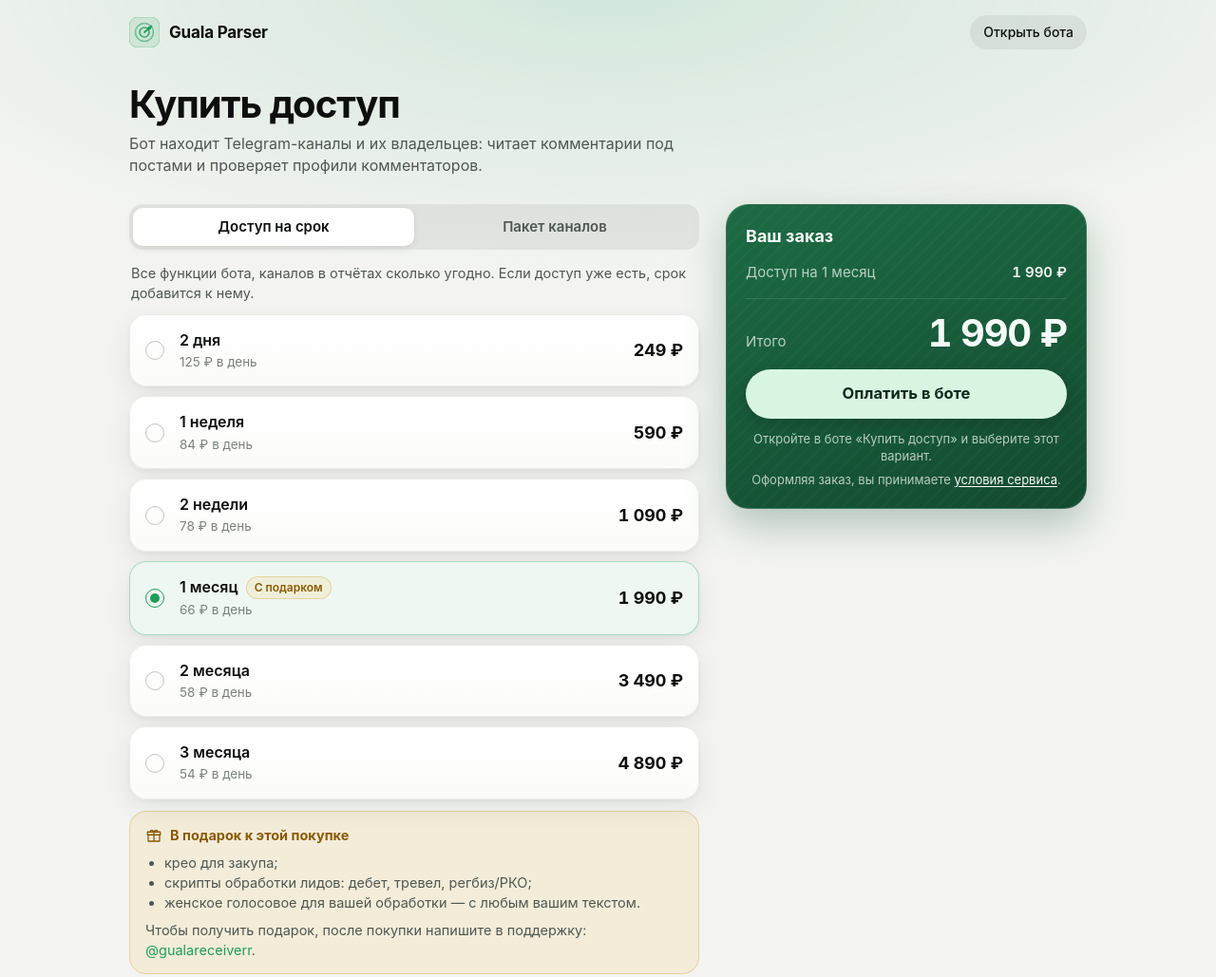
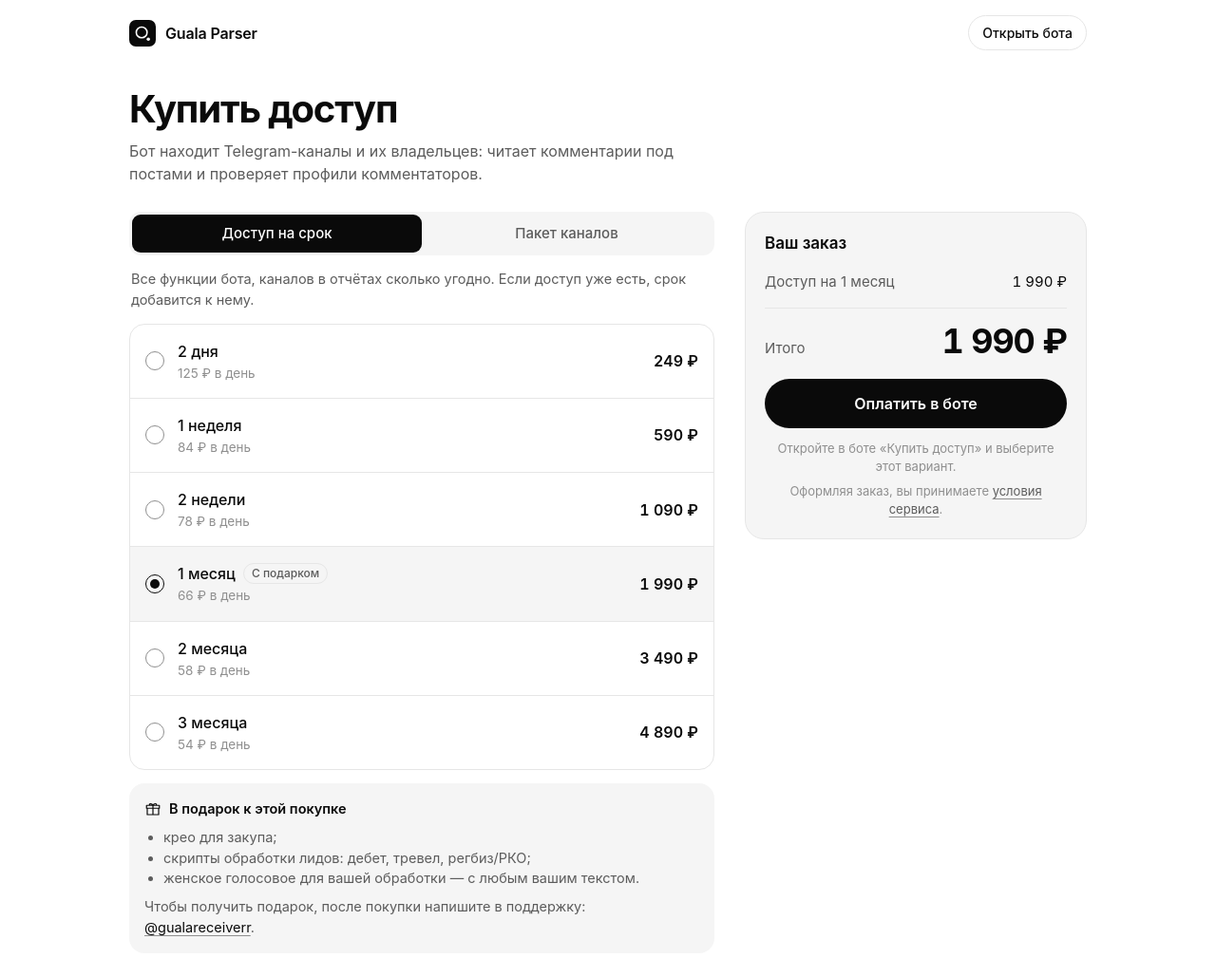
Before and after one commit to gualareceiver/guala-parser, a plain HTML site: page index.html in a window 1280 px wide. Shown: the top 1029 px of the page at 95% size. Drawn offline with Linux system fonts and the light colour scheme.

Commit message:
Минималистичное оформление: монохром, без текстур
Co-Authored-By: Claude Opus 5.5 <noreply@anthropic.com>

```diff
--- a/app.js
+++ b/app.js
@@ -75,13 +75,12 @@ function renderList() {
   kindNote.textContent = KIND_NOTES[kind];
 
   panel.replaceChildren();
-  PRODUCTS.filter((p) => p.kind === kind).forEach((product, index) => {
+  PRODUCTS.filter((p) => p.kind === kind).forEach((product) => {
     const row = document.createElement("button");
     row.type = "button";
     row.className = "choice";
     row.setAttribute("role", "radio");
     row.dataset.id = product.id;
-    row.style.animationDelay = `${index * 35}ms`;
 
     const radio = document.createElement("span");
     radio.className = "radio";
--- a/index.html
+++ b/index.html
@@ -6,22 +6,19 @@
   <title>Guala Parser — купить доступ</title>
   <meta name="description" content="Доступ к Guala Parser на срок или пакет каналов: бот находит Telegram-каналы и их владельцев.">
   <meta name="color-scheme" content="dark light">
-  <meta name="theme-color" content="#0a0a0b" media="(prefers-color-scheme: dark)">
-  <meta name="theme-color" content="#f3f4f1" media="(prefers-color-scheme: light)">
+  <meta name="theme-color" content="#0a0a0a" media="(prefers-color-scheme: dark)">
+  <meta name="theme-color" content="#ffffff" media="(prefers-color-scheme: light)">
   <link rel="icon" href="favicon.svg" type="image/svg+xml">
   <link rel="stylesheet" href="styles.css">
 </head>
 <body>
-  <div class="glow" aria-hidden="true"></div>
 
   <header class="topbar">
     <a class="brand" href="./" aria-label="Guala Parser">
       <svg class="brand-mark" viewBox="0 0 32 32" aria-hidden="true">
-        <rect width="32" height="32" rx="9" class="brand-tile"/>
-        <circle cx="16" cy="16" r="9.5" class="brand-ring"/>
-        <circle cx="16" cy="16" r="5" class="brand-ring brand-ring-inner"/>
-        <path d="M16 16 L23.5 9.5" class="brand-beam"/>
-        <circle cx="21.2" cy="11.6" r="1.9" class="brand-dot"/>
+        <rect width="32" height="32" rx="8" class="brand-tile"/>
+        <circle cx="15" cy="15" r="6.5" class="brand-ring"/>
+        <circle cx="23" cy="23" r="2" class="brand-dot"/>
       </svg>
       <span>Guala Parser</span>
     </a>
--- a/styles.css
+++ b/styles.css
@@ -1,71 +1,34 @@
-/* Guala Parser — страница покупки. Тёмная тема — по мотивам Mini App Finki AI
-   (графит, градиентные карточки, светлая основная капсула); светлая — та же
-   раскладка на тёплом светлом фоне. Тема — по настройке устройства. */
+/* Guala Parser — страница покупки. Минимализм: тёмная тема — графит и
+   белые акценты, светлая — белый и чёрные акценты. Без текстур и цветных
+   заливок. Тема — по настройке устройства. */
 
 :root {
-  --bg: #f3f4f1;
-  --glow: rgba(46, 168, 106, 0.16);
-  --card-top: #ffffff;
-  --card-bottom: #fbfcfa;
-  --card-edge: rgba(15, 23, 18, 0.07);
-  --card-shadow: 0 10px 28px rgba(20, 35, 26, 0.07), 0 2px 6px rgba(20, 35, 26, 0.05);
-  --row-selected: #eef7f1;
-  --text: #0c0f0d;
-  --text-2: #4f5752;
-  --text-3: #7b827d;
-  --accent: #1f9d5b;
-  --accent-soft: rgba(31, 157, 91, 0.12);
-  --accent-edge: rgba(31, 157, 91, 0.32);
-  --radio-edge: rgba(12, 15, 13, 0.24);
-  --segment-bg: rgba(12, 15, 13, 0.06);
-  --segment-thumb: #ffffff;
-  --segment-thumb-shadow: 0 2px 8px rgba(12, 15, 13, 0.1);
-  --order-top: #1d6b45;
-  --order-bottom: #134a30;
-  --order-text: #f4fbf6;
-  --order-text-2: rgba(244, 251, 246, 0.72);
-  --order-edge: rgba(255, 255, 255, 0.12);
-  --order-shadow: 0 18px 40px rgba(19, 74, 48, 0.28);
-  --pay-bg: #d8f5e2;
-  --pay-text: #0c2a1a;
-  --gift-bg: rgba(242, 177, 52, 0.12);
-  --gift-edge: rgba(201, 136, 10, 0.28);
-  --gift-text: #8a5a00;
+  --bg: #ffffff;
+  --surface: #f5f5f5;
+  --surface-hover: #efefef;
+  --edge: #e6e6e6;
+  --edge-strong: #0a0a0a;
+  --text: #0a0a0a;
+  --text-2: #5c5c5c;
+  --text-3: #8f8f8f;
+  --accent: #0a0a0a;
+  --on-accent: #ffffff;
   --ease-out: cubic-bezier(0.33, 1, 0.68, 1);
-  --spring: cubic-bezier(0.34, 1.56, 0.64, 1);
   color-scheme: light;
 }
 
 @media (prefers-color-scheme: dark) {
   :root {
-    --bg: #0a0a0b;
-    --glow: rgba(46, 168, 106, 0.2);
-    --card-top: #1b1b1e;
-    --card-bottom: #151517;
-    --card-edge: rgba(255, 255, 255, 0.07);
-    --card-shadow: 0 10px 28px rgba(0, 0, 0, 0.32), 0 2px 6px rgba(0, 0, 0, 0.22);
-    --row-selected: #1d2420;
+    --bg: #0a0a0a;
+    --surface: #141414;
+    --surface-hover: #1a1a1a;
+    --edge: #242424;
+    --edge-strong: #fafafa;
     --text: #fafafa;
     --text-2: #a3a3a3;
-    --text-3: #8a8a8a;
-    --accent: rgb(106, 210, 143);
-    --accent-soft: rgba(106, 210, 143, 0.12);
-    --accent-edge: rgba(106, 210, 143, 0.3);
-    --radio-edge: rgba(255, 255, 255, 0.28);
-    --segment-bg: rgba(255, 255, 255, 0.06);
-    --segment-thumb: rgba(255, 255, 255, 0.12);
-    --segment-thumb-shadow: none;
-    --order-top: #12301f;
-    --order-bottom: #0b1a12;
-    --order-text: #fafafa;
-    --order-text-2: rgba(250, 250, 250, 0.62);
-    --order-edge: rgba(106, 210, 143, 0.22);
-    --order-shadow: 0 18px 44px rgba(0, 0, 0, 0.45);
-    --pay-bg: #f5f5f7;
-    --pay-text: #0b0b0c;
-    --gift-bg: rgba(242, 193, 78, 0.1);
-    --gift-edge: rgba(242, 193, 78, 0.24);
-    --gift-text: rgb(242, 193, 78);
+    --text-3: #737373;
+    --accent: #fafafa;
+    --on-accent: #0a0a0a;
     color-scheme: dark;
   }
 }
@@ -79,24 +42,13 @@ body {
   min-height: 100vh;
   background: var(--bg);
   color: var(--text);
-  font: 16px/1.45 -apple-system, BlinkMacSystemFont, "SF Pro Text", "Inter", "Segoe UI", Roboto, sans-serif;
+  font: 16px/1.5 -apple-system, BlinkMacSystemFont, "SF Pro Text", "Inter", "Segoe UI", Roboto, sans-serif;
   -webkit-font-smoothing: antialiased;
   overflow-x: hidden;
 }
 
-a { color: var(--accent); text-decoration: none; }
-a:hover { text-decoration: underline; }
-
-.glow {
-  position: fixed;
-  inset: -30vh -20vw auto;
-  height: 70vh;
-  background: radial-gradient(ellipse at 50% 40%, var(--glow), transparent 65%);
-  pointer-events: none;
-  z-index: 0;
-}
-
-.topbar, .page, .footer { position: relative; z-index: 1; }
+a { color: var(--text); text-decoration: underline; text-decoration-color: var(--text-3); text-underline-offset: 3px; }
+a:hover { text-decoration-color: var(--text); }
 
 .topbar {
   display: flex;
@@ -112,27 +64,25 @@ a:hover { text-decoration: underline; }
   align-items: center;
   gap: 10px;
   color: var(--text);
-  font-weight: 650;
-  font-size: 17px;
+  font-weight: 600;
+  font-size: 16px;
   letter-spacing: -0.01em;
+  text-decoration: none;
 }
-.brand:hover { text-decoration: none; }
-.brand-mark { width: 32px; height: 32px; }
-.brand-tile { fill: var(--accent-soft); stroke: var(--accent-edge); }
-.brand-ring { fill: none; stroke: var(--accent); stroke-width: 1.6; opacity: 0.55; }
-.brand-ring-inner { opacity: 0.85; }
-.brand-beam { stroke: var(--accent); stroke-width: 1.8; stroke-linecap: round; }
-.brand-dot { fill: var(--accent); }
+.brand-mark { width: 28px; height: 28px; }
+.brand-tile { fill: var(--text); }
+.brand-ring { fill: none; stroke: var(--bg); stroke-width: 1.8; }
+.brand-dot { fill: var(--bg); }
 
 .bot-link {
   font-size: 14px;
-  font-weight: 550;
-  padding: 8px 14px;
+  font-weight: 500;
+  padding: 7px 14px;
   border-radius: 999px;
-  background: var(--segment-bg);
-  color: var(--text);
+  border: 1px solid var(--edge);
+  text-decoration: none;
 }
-.bot-link:hover { text-decoration: none; background: var(--accent-soft); }
+.bot-link:hover { border-color: var(--edge-strong); }
 
 .page {
   max-width: 1040px;
@@ -140,32 +90,28 @@ a:hover { text-decoration: underline; }
   padding: 8px 16px 24px;
 }
 
-.intro { max-width: 620px; padding: 20px 0 8px; }
+.intro { max-width: 600px; padding: 24px 0 4px; }
 
 h1 {
-  margin: 0 0 8px;
+  margin: 0 0 10px;
   font-size: 34px;
   line-height: 1.1;
   font-weight: 700;
-  letter-spacing: -0.025em;
+  letter-spacing: -0.03em;
 }
 
-.lead { margin: 0; color: var(--text-2); font-size: 16px; }
+.lead { margin: 0; color: var(--text-2); }
 
-.layout {
-  display: grid;
-  gap: 20px;
-  margin-top: 20px;
-}
+.layout { display: grid; gap: 24px; margin-top: 24px; }
 
 /* --- Переключатель «Доступ / Пакет» --- */
 .segmented {
   position: relative;
   display: grid;
   grid-template-columns: 1fr 1fr;
-  padding: 4px;
-  border-radius: 14px;
-  background: var(--segment-bg);
+  padding: 3px;
+  border-radius: 12px;
+  background: var(--surface);
 }
 .segmented button {
   position: relative;
@@ -176,64 +122,59 @@ h1 {
   color: var(--text-2);
   font: inherit;
   font-size: 15px;
-  font-weight: 600;
-  border-radius: 10px;
+  font-weight: 500;
   cursor: pointer;
   transition: color 0.3s var(--ease-out);
 }
-.segmented button[aria-selected="true"] { color: var(--text); }
+.segmented button[aria-selected="true"] { color: var(--on-accent); }
 .segmented-thumb {
   position: absolute;
-  top: 4px;
-  bottom: 4px;
-  left: 4px;
-  width: calc(50% - 4px);
-  border-radius: 10px;
-  background: var(--segment-thumb);
-  box-shadow: var(--segment-thumb-shadow);
-  transition: transform 0.42s var(--ease-out);
+  top: 3px;
+  bottom: 3px;
+  left: 3px;
+  width: calc(50% - 3px);
+  border-radius: 9px;
+  background: var(--accent);
+  transition: transform 0.4s var(--ease-out);
 }
 .segmented[data-kind="channels"] .segmented-thumb { transform: translateX(100%); }
+.segmented button:focus-visible { outline: 2px solid var(--accent); outline-offset: 2px; border-radius: 9px; }
 
-.kind-note {
-  margin: 14px 2px 12px;
-  color: var(--text-2);
-  font-size: 14.5px;
-}
+.kind-note { margin: 14px 2px 14px; color: var(--text-2); font-size: 14.5px; }
 
 /* --- Список вариантов --- */
-.choice-list { display: grid; gap: 10px; }
+.choice-list {
+  border: 1px solid var(--edge);
+  border-radius: 16px;
+  overflow: hidden;
+}
 
 .choice {
   display: grid;
-  grid-template-columns: 22px 1fr auto;
+  grid-template-columns: 20px 1fr auto;
   align-items: center;
   gap: 14px;
   width: 100%;
-  padding: 15px 16px;
-  border: 1px solid var(--card-edge);
-  border-radius: 18px;
-  background: linear-gradient(180deg, var(--card-top), var(--card-bottom));
-  box-shadow: var(--card-shadow);
+  padding: 16px;
+  border: 0;
+  border-top: 1px solid var(--edge);
+  background: none;
   color: var(--text);
   font: inherit;
   text-align: left;
   cursor: pointer;
-  transition: transform 0.42s var(--spring), border-color 0.25s var(--ease-out), background 0.25s var(--ease-out);
-  animation: rise 0.42s var(--ease-out) backwards;
+  transition: background 0.2s var(--ease-out);
 }
-.choice:active { transform: scale(0.985); transition-duration: 0.12s; }
-.choice[aria-checked="true"] {
-  border-color: var(--accent-edge);
-  background: var(--row-selected);
-}
-.choice:focus-visible { outline: 2px solid var(--accent); outline-offset: 2px; }
+.choice:first-child { border-top: 0; }
+.choice:hover { background: var(--surface); }
+.choice[aria-checked="true"] { background: var(--surface); }
+.choice:focus-visible { outline: 2px solid var(--accent); outline-offset: -2px; }
 
 .radio {
   width: 20px;
   height: 20px;
   border-radius: 50%;
-  border: 1.5px solid var(--radio-edge);
+  border: 1.5px solid var(--text-3);
   display: grid;
   place-items: center;
   transition: border-color 0.2s;
@@ -245,7 +186,7 @@ h1 {
   border-radius: 50%;
   background: var(--accent);
   transform: scale(0);
-  transition: transform 0.3s var(--spring);
+  transition: transform 0.25s var(--ease-out);
 }
 .choice[aria-checked="true"] .radio { border-color: var(--accent); }
 .choice[aria-checked="true"] .radio::after { transform: scale(1); }
@@ -254,124 +195,96 @@ h1 {
   display: flex;
   align-items: center;
   flex-wrap: wrap;
-  gap: 6px 8px;
+  gap: 4px 8px;
+  font-size: 16px;
+  font-weight: 500;
+}
+.choice-sub { margin-top: 1px; color: var(--text-3); font-size: 13.5px; }
+.choice-price {
   font-size: 16px;
   font-weight: 600;
-}
-.choice-sub { margin-top: 2px; color: var(--text-3); font-size: 13.5px; }
-.choice-price {
-  font-size: 18px;
-  font-weight: 700;
-  letter-spacing: -0.01em;
   white-space: nowrap;
   font-variant-numeric: tabular-nums;
 }
 
 .badge {
-  display: inline-flex;
-  align-items: center;
-  padding: 2px 8px;
+  padding: 1px 8px;
   border-radius: 999px;
+  border: 1px solid var(--edge);
+  color: var(--text-2);
   font-size: 12px;
-  font-weight: 600;
+  font-weight: 500;
   line-height: 18px;
-  color: var(--gift-text);
-  background: var(--gift-bg);
-  border: 1px solid var(--gift-edge);
 }
 
 /* --- Подарок --- */
 .gift {
-  margin-top: 12px;
-  padding: 14px 16px;
-  border-radius: 18px;
-  background: var(--gift-bg);
-  border: 1px solid var(--gift-edge);
+  margin-top: 14px;
+  padding: 16px;
+  border-radius: 16px;
+  background: var(--surface);
   font-size: 14.5px;
   color: var(--text-2);
-  animation: rise 0.36s var(--ease-out) backwards;
 }
-.gift-head {
-  display: flex;
-  align-items: center;
-  gap: 8px;
-  color: var(--gift-text);
-  font-weight: 650;
-}
-.gift-head svg { width: 18px; height: 18px; fill: none; stroke: currentColor; stroke-width: 1.7; stroke-linejoin: round; }
+.gift-head { display: flex; align-items: center; gap: 8px; color: var(--text); font-weight: 600; }
+.gift-head svg { width: 18px; height: 18px; fill: none; stroke: currentColor; stroke-width: 1.6; stroke-linejoin: round; }
 .gift ul { margin: 8px 0; padding-left: 20px; }
 .gift p { margin: 0; }
 
 /* --- Заказ --- */
 .order-card {
-  position: relative;
-  overflow: hidden;
   padding: 20px;
-  border-radius: 24px;
-  background:
-    repeating-linear-gradient(135deg, rgba(255, 255, 255, 0.025) 0 2px, transparent 2px 10px),
-    linear-gradient(160deg, var(--order-top), var(--order-bottom));
-  border: 1px solid var(--order-edge);
-  box-shadow: var(--order-shadow);
-  color: var(--order-text);
+  border: 1px solid var(--edge);
+  border-radius: 20px;
+  background: var(--surface);
 }
-.order-card h2 { margin: 0 0 14px; font-size: 18px; font-weight: 650; }
+.order-card h2 { margin: 0 0 16px; font-size: 17px; font-weight: 600; }
 
 .order-row {
   display: flex;
   justify-content: space-between;
   gap: 12px;
-  color: var(--order-text-2);
+  color: var(--text-2);
   font-size: 15px;
 }
-.order-row span:last-child { color: var(--order-text); font-weight: 600; font-variant-numeric: tabular-nums; }
+.order-row span:last-child { color: var(--text); font-variant-numeric: tabular-nums; }
 
-.order-divider { height: 1px; margin: 16px 0; background: rgba(255, 255, 255, 0.12); }
+.order-divider { height: 1px; margin: 16px 0; background: var(--edge); }
 
-.order-total {
-  display: flex;
-  justify-content: space-between;
-  align-items: baseline;
-  gap: 12px;
-}
-.order-total span { color: var(--order-text-2); font-size: 15px; }
+.order-total { display: flex; justify-content: space-between; align-items: baseline; gap: 12px; }
+.order-total span { color: var(--text-2); font-size: 15px; }
 .order-total strong {
-  font-size: 40px;
+  font-size: 36px;
   line-height: 1;
-  font-weight: 750;
+  font-weight: 700;
   letter-spacing: -0.03em;
   font-variant-numeric: tabular-nums;
 }
 
-.order-recipient { margin: 10px 0 0; color: var(--order-text-2); font-size: 14px; text-align: right; }
-.order-recipient b { color: var(--order-text); font-weight: 600; }
+.order-recipient { margin: 10px 0 0; color: var(--text-2); font-size: 14px; text-align: right; }
+.order-recipient b { color: var(--text); font-weight: 600; }
 
 .pay-button {
   display: flex;
   align-items: center;
   justify-content: center;
   min-height: 52px;
-  margin-top: 18px;
+  margin-top: 20px;
   border-radius: 999px;
-  background: var(--pay-bg);
-  color: var(--pay-text);
-  font-size: 16.5px;
-  font-weight: 650;
-  box-shadow: 0 6px 18px rgba(0, 0, 0, 0.18);
-  transition: transform 0.42s var(--spring), filter 0.2s;
+  background: var(--accent);
+  color: var(--on-accent);
+  font-size: 16px;
+  font-weight: 600;
+  text-decoration: none;
+  transition: transform 0.15s var(--ease-out), opacity 0.2s;
 }
-.pay-button:hover { text-decoration: none; filter: brightness(1.04); }
-.pay-button:active { transform: scale(0.97); transition-duration: 0.12s; }
-.pay-button:focus-visible { outline: 2px solid var(--order-text); outline-offset: 3px; }
+.pay-button:hover { opacity: 0.9; }
+.pay-button:active { transform: scale(0.98); }
+.pay-button:focus-visible { outline: 2px solid var(--accent); outline-offset: 3px; }
 
-.order-hint, .order-terms {
-  margin: 12px 0 0;
-  color: var(--order-text-2);
-  font-size: 13px;
-  text-align: center;
-}
+.order-hint, .order-terms { margin: 12px 0 0; color: var(--text-3); font-size: 13px; text-align: center; }
 .order-terms { margin-top: 6px; }
-.order-terms a, .order-hint a { color: var(--order-text); text-decoration: underline; text-underline-offset: 2px; }
+.order-terms a { color: var(--text-2); }
 
 /* --- Подвал --- */
 .footer {
@@ -382,30 +295,28 @@ h1 {
   gap: 10px 20px;
   max-width: 1040px;
   margin: 0 auto;
-  padding: 20px 16px max(28px, env(safe-area-inset-bottom));
+  padding: 24px 16px max(28px, env(safe-area-inset-bottom));
   color: var(--text-3);
   font-size: 13.5px;
 }
 .footer nav { display: flex; flex-wrap: wrap; gap: 16px; }
-.footer a { color: var(--text-2); }
+.footer a { color: var(--text-2); text-decoration: none; }
+.footer a:hover { color: var(--text); }
 
 /* --- Страницы условий --- */
 .doc { max-width: 720px; }
-.doc h1 { font-size: 30px; }
-.doc h2 { margin: 28px 0 8px; font-size: 19px; }
+.doc h1 { font-size: 30px; margin-top: 24px; }
+.doc h2 { margin: 28px 0 8px; font-size: 18px; }
 .doc p, .doc li { color: var(--text-2); }
+.doc b { color: var(--text); font-weight: 600; }
 .doc .updated { color: var(--text-3); font-size: 14px; }
 
-@keyframes rise {
-  from { opacity: 0; transform: translateY(6px); }
-}
-
 @media (min-width: 900px) {
-  .layout { grid-template-columns: minmax(0, 1fr) 380px; align-items: start; gap: 28px; }
+  .layout { grid-template-columns: minmax(0, 1fr) 360px; align-items: start; gap: 32px; }
   .order { position: sticky; top: 24px; }
   h1 { font-size: 40px; }
 }
 
 @media (prefers-reduced-motion: reduce) {
-  *, *::before, *::after { animation: none !important; transition: none !important; }
+  *, *::before, *::after { transition: none !important; }
 }
```
Also changed, not shown: privacy.html (+5 -2 lines), terms.html (+5 -2 lines), favicon.svg.
